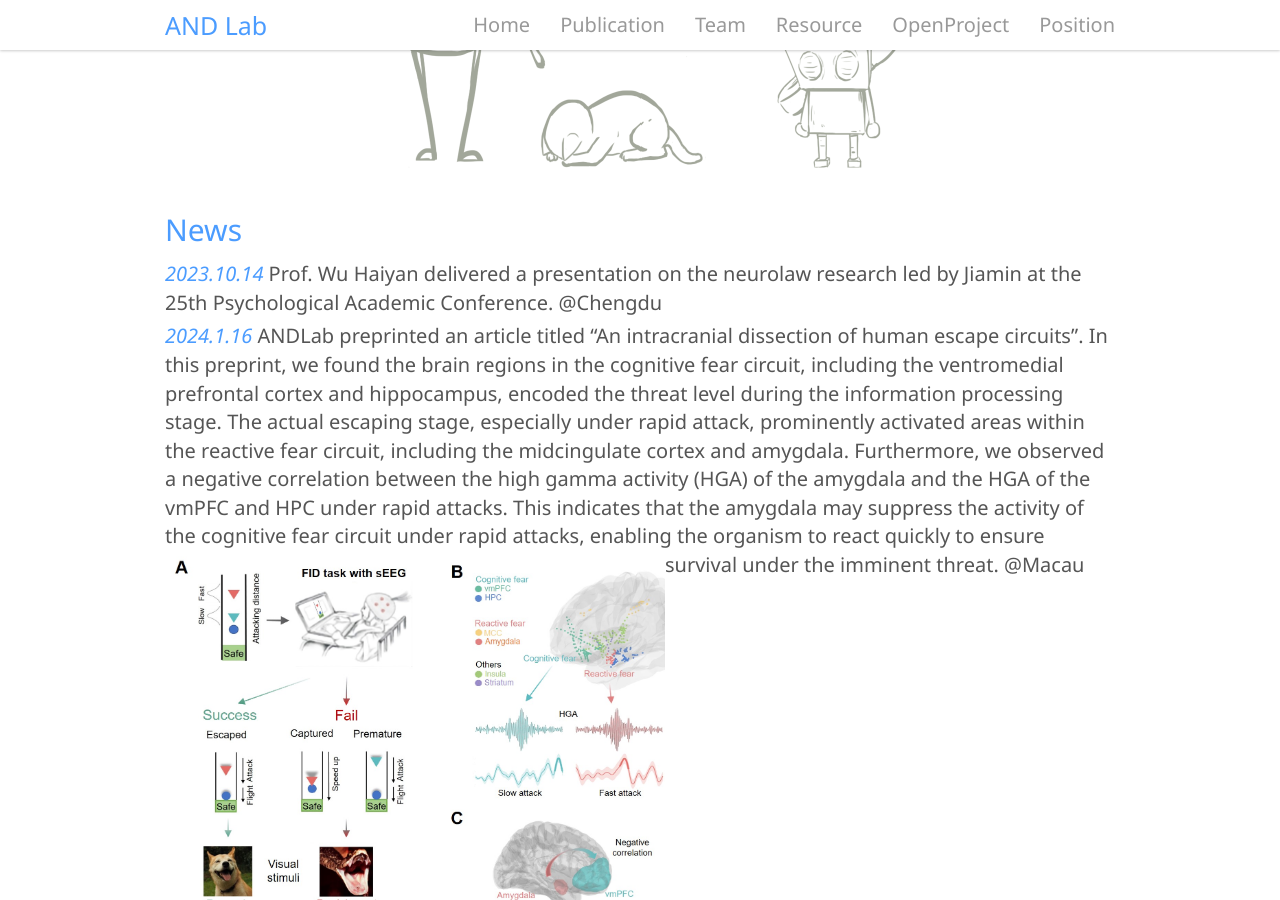
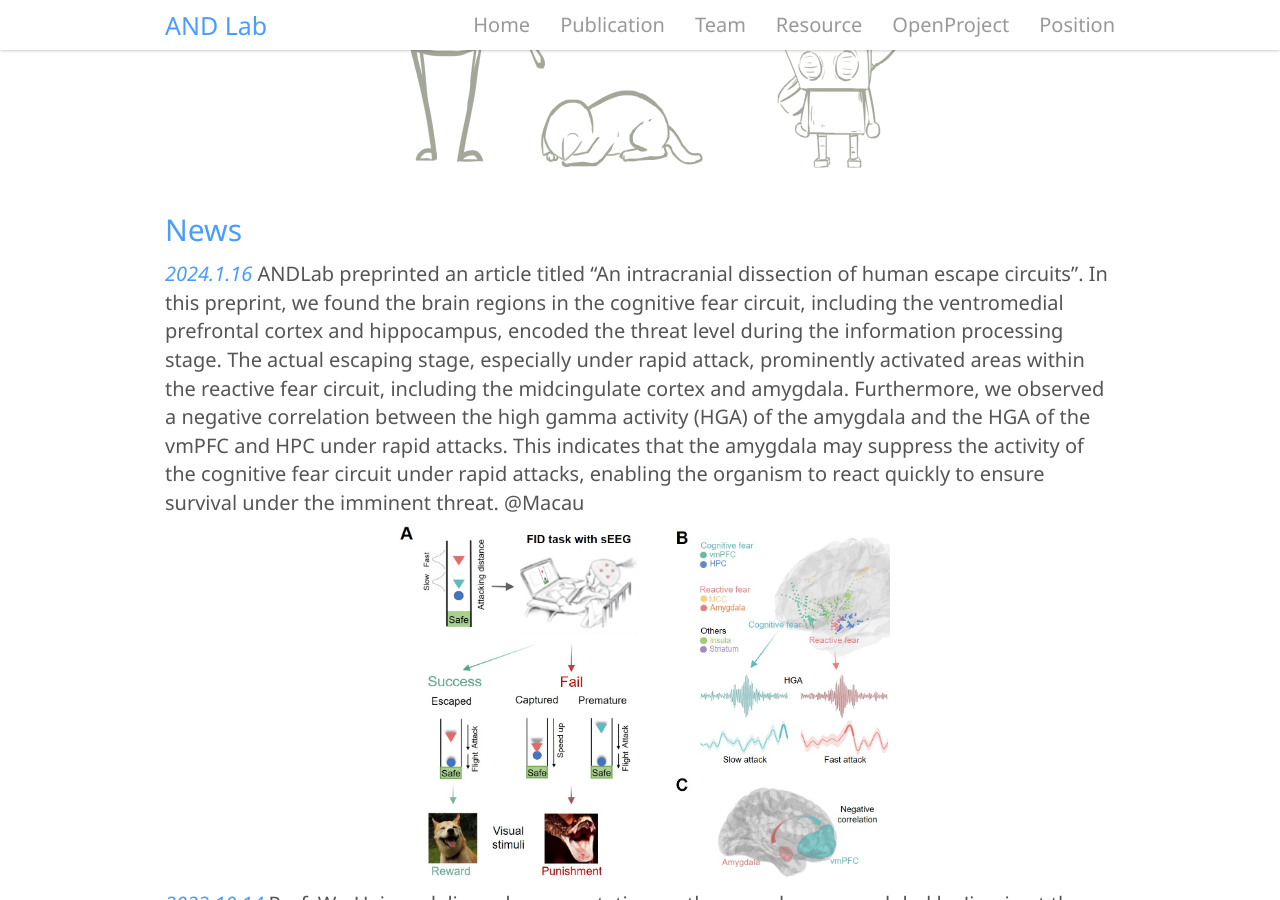
Before and after one commit to andlab-um/lab-website, a Jekyll site: the page built from _pages/home.md, in a window 1280 px wide and 900 px high, scrolled down 1606 px. Built offline with Jekyll 4.4.1, drawn with Linux system fonts in a browser that asks for light colours; nearby versions of some CDN libraries.

Commit message:
change news order

```diff
--- a/_pages/home.md
+++ b/_pages/home.md
@@ -26,7 +26,7 @@ The Affective, Neuroscience, and Decision-making lab is located at the [Centre f
 
 ## News
 
+*2024.1.16* ANDLab preprinted an article titled "An intracranial dissection of human escape circuits". In this preprint, we found the brain regions in the cognitive fear circuit, including the ventromedial prefrontal cortex and hippocampus, encoded the threat level during the information processing stage. The actual escaping stage, especially under rapid attack, prominently activated areas within the reactive fear circuit, including the midcingulate cortex and amygdala. Furthermore, we observed a negative correlation between the high gamma activity (HGA) of the amygdala and the HGA of the vmPFC and HPC under rapid attacks. This indicates that the amygdala may suppress the activity of the cognitive fear circuit under rapid attacks, enabling the organism to react quickly to ensure survival under the imminent threat. @Macau
+<img src="./../assets/images/homepage/escape_summary_figure.jpg" align="center" width="500">
+
 *2023.10.14* Prof. Wu Haiyan delivered a presentation on the neurolaw research led by Jiamin at the 25th Psychological Academic Conference. @Chengdu
-
-*2024.1.16* ANDLab preprinted an article titled "An intracranial dissection of human escape circuits". In this preprint, we found the brain regions in the cognitive fear circuit, including the ventromedial prefrontal cortex and hippocampus, encoded the threat level during the information processing stage. The actual escaping stage, especially under rapid attack, prominently activated areas within the reactive fear circuit, including the midcingulate cortex and amygdala. Furthermore, we observed a negative correlation between the high gamma activity (HGA) of the amygdala and the HGA of the vmPFC and HPC under rapid attacks. This indicates that the amygdala may suppress the activity of the cognitive fear circuit under rapid attacks, enabling the organism to react quickly to ensure survival under the imminent threat. @Macau
-<img src="./../assets/images/homepage/escape_summary_figure.jpg" alt="figure4" align="left" width="500">
```
